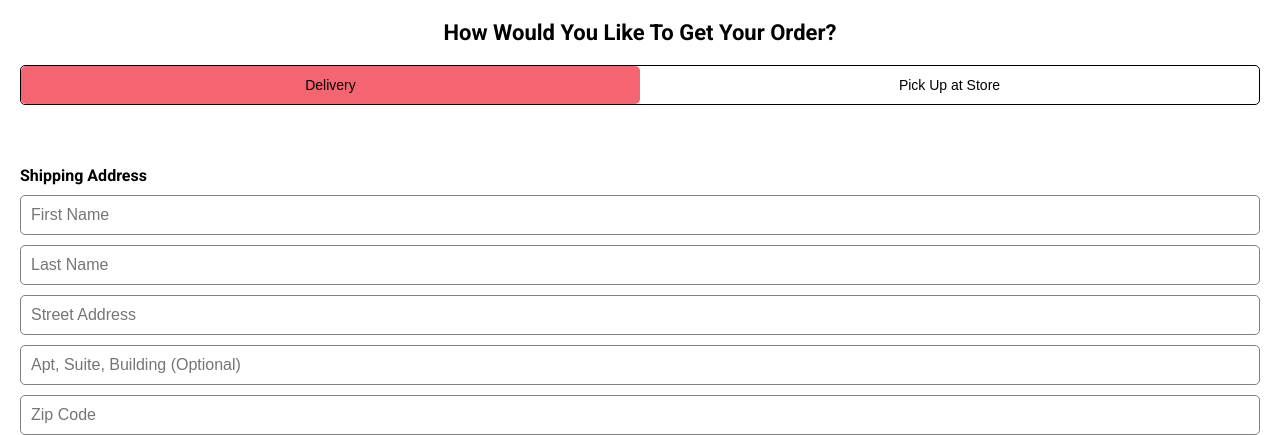
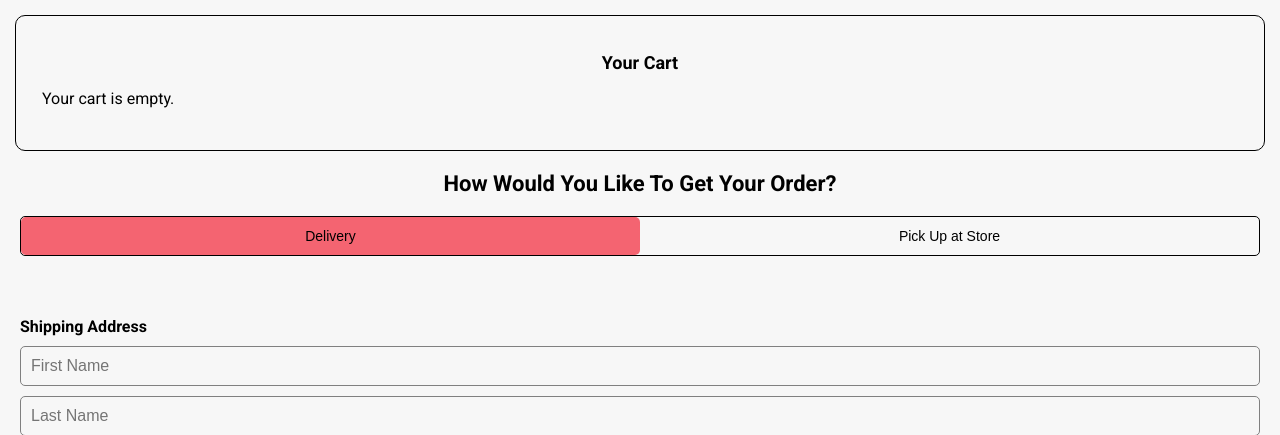
Before and after one commit to ctrl-alt-elite-devs/project-moonwalk, a Django app: page /checkout/ in a window 1280 px wide. Shown: the part 103-538 px from the top of the page. Run offline with Django 5.2, Linux system fonts and the light colour scheme; some libraries are stand-ins or nearby versions; some web fonts are replaced.

Commit message:
added cart info to all pages

```diff
--- /dev/null
+++ b/myapp/templates/cartSummary.html
@@ -0,0 +1,61 @@
+<head>
+    {% load static %}
+    <link rel="stylesheet" href="{% static 'css/cart.css' %}" />
+    <link rel="stylesheet" href="{% static 'css/cartSummary.css' %}"/>
+</head>
+
+<!-- Cart items section -->
+<div class="cart-summary-container">
+    <div class="cart-items">
+        <h2><center>Your Cart</center></h2>
+        <!-- Loop through cart items from the context -->
+        {% for item in cart_items %}
+        <div class="cart-item" id="cart-item-{{ item.id }}">
+            <img src="{{ item.product.image.url }}" alt="{{ item.product.name }}" width="200" height="200">
+            <div class="item-details">
+                <h4>{{ item.product.name }}</h4>
+                <p>Price: ${{ item.product.price|floatformat:2 }} | Size: {{ item.product.size }}</p>
+            </div>
+
+            <script>
+                $(document).ready(function () {
+                    $('.remove-btn').off('click').on('click', function (event) {
+                        event.preventDefault();
+
+                        const cartItemId = $(this).data('id'); // Get the item ID
+
+                        $.ajax({
+                            url: `/remove-from-cart/${cartItemId}/`,
+                            method: 'POST',
+                            headers: {
+                                'X-CSRFToken': '{{ csrf_token }}', // Include CSRF token
+                            },
+                            success: function (response) {
+                                alert(response.message); // Show success message
+
+                                // Reload the page to ensure total price and UI updates
+                                location.reload();
+                            },
+                            error: function (xhr) {
+                                alert(`Error: ${xhr.responseJSON.message}`); // Show error message
+                            },
+                        });
+                    });
+                });
+            </script>
+        </div>
+        {% empty %}
+        <p>Your cart is empty.</p>
+        {% endfor %}
+
+        {% if cart_items %}
+        <div class="total-section">
+            <p>Items: ${{ total_price|floatformat:2 }}</p>
+            <p>Shipping & Taxes Calculated at Checkout</p>
+            <!-- Custom divider -->
+            <div class="divider"></div>
+            <p>Total: ${{ total_price|floatformat:2 }}</p>
+        </div>
+        {% endif %}
+    </div>
+</div>
--- a/myapp/templates/orderSummary.html
+++ b/myapp/templates/orderSummary.html
@@ -6,9 +6,10 @@
 {% csrf_token %}
 </head>
 {% block content %}
+{% include 'cartSummary.html' %}
 <div class="summary">
 <h1 class="order-summary-title">Order Summary</h1>
-<h3> Confirmation Number: #123456<h3>
+<h3> Confirmation Number: #123456</h3>
 <h3>Your Order Details</h3>
 <span id="display-method-items"></span>
 <p id="display-details"></p>
@@ -35,6 +36,7 @@
 <p>Shipping and Handling:</p>
 <p>Estimated Tax:</p>
 <h3>Order Total:</h3>
+</div>
 
 <script>
 window.onload = function() {
--- a/myapp/templates/payment.html
+++ b/myapp/templates/payment.html
@@ -1,20 +1,19 @@
 {% extends 'base.html' %}
-{% block title %}Payment{% endblock %}
 <head>
     <meta charset="UTF-8">
     <meta name="viewport" content="width=device-width, initial-scale=1.0">
-    <title>Payment</title>
     {% load static %}
     {% csrf_token %}
 </head>
 {% block content %}
+{% include 'cartSummary.html' %}
 <div class="payment_page">
     <div id="payment-column">
         <div id="pay-header-container">
             <h1 id="pay-header">Payment</h1>
         </div>
         <div id="paymentWrapper">
-            <div class="digitalPayment">
+            <div class="digital-payment-container">
                 <div id="google-pay-button"></div>
                 <!--<div id="apple-pay"></div>      Implement once site is deployed. otherwise, messes with styling and functionality-->
             </div>
--- /dev/null
+++ b/static/css/cartSummary.css
@@ -0,0 +1,6 @@
+.cart-summary-container {
+    border: 1px solid black;
+    border-radius: 10px;
+
+    margin: 15px;
+}
--- a/static/css/payment.css
+++ b/static/css/payment.css
@@ -16,7 +16,7 @@
     text-align: center;
 }
 
-.digitalPayment {
+.digital-payment-container {
     margin: 5px;
 
     display: flex;
```
Also changed, not shown: myapp/templates/checkout.html (+1 -45 lines).
